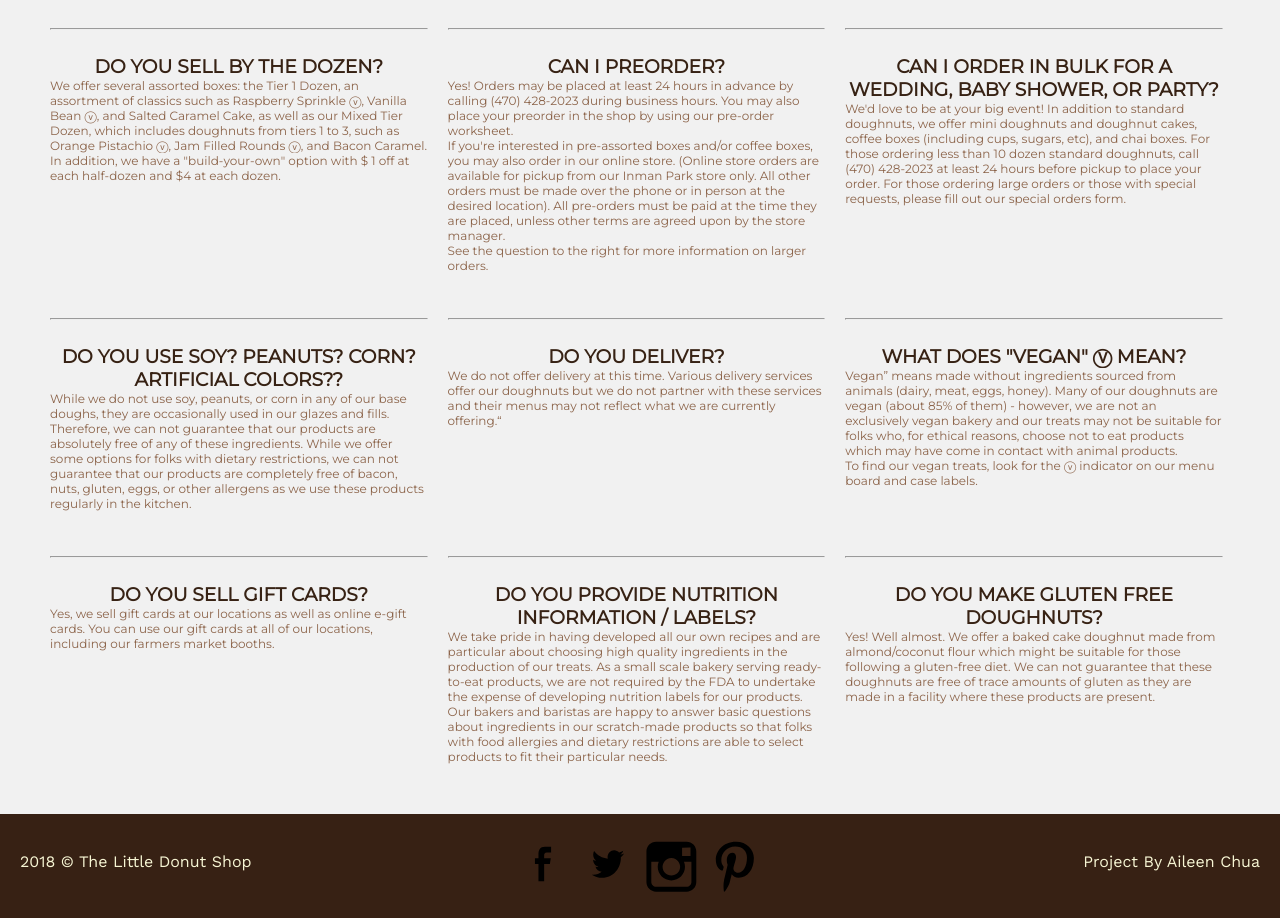
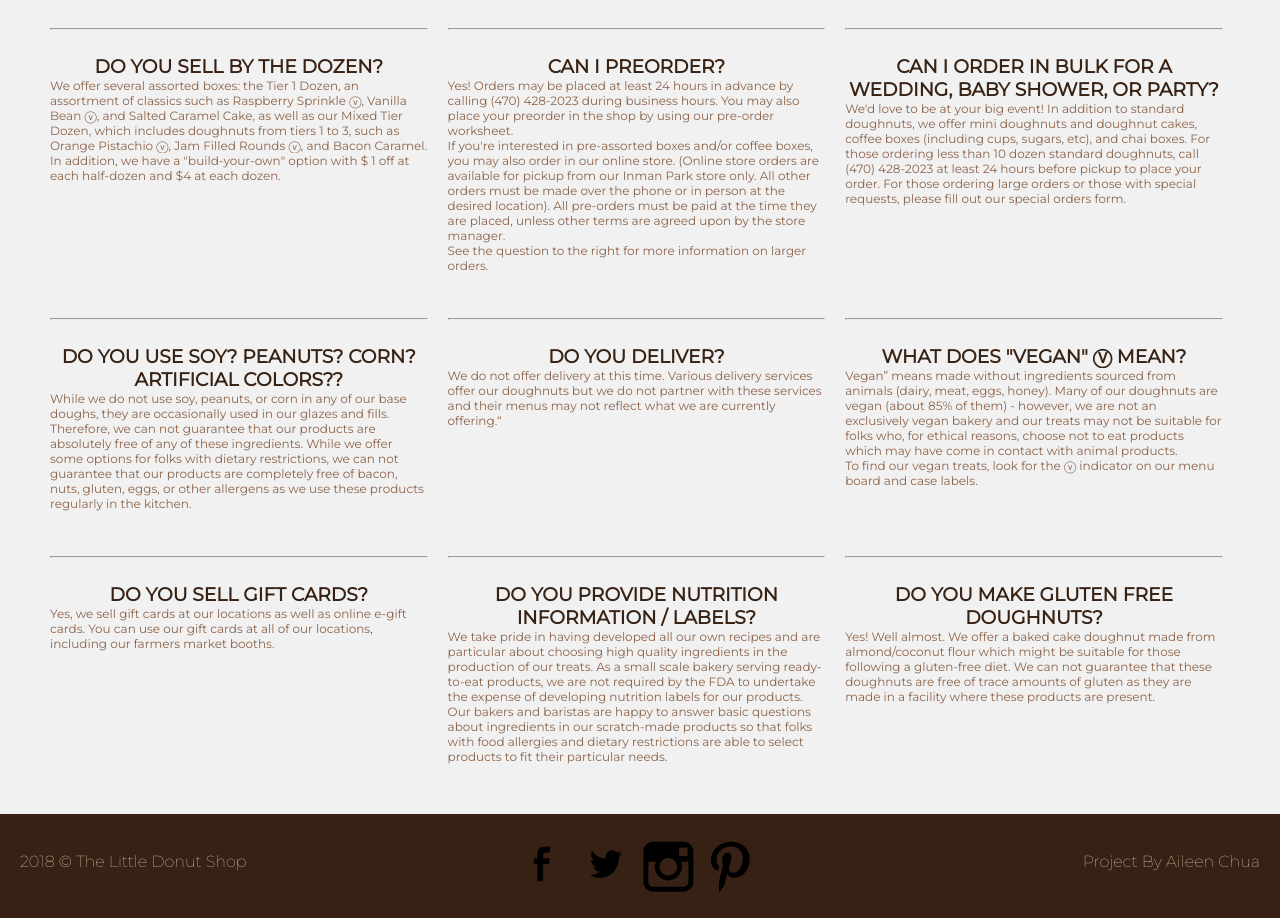
Before and after one commit to AileenChua/donut, a plain HTML site: page index.html in a window 1280 px wide. Shown: the part 3559-4477 px from the top of the page. Drawn offline with nearby package versions, Linux system fonts and the light colour scheme; files whose address does not match are found by name.

Commit message:
Update index.css

```diff
--- a/index.css
+++ b/index.css
@@ -168,6 +168,7 @@ margin-bottom:50px;
   display: flex;
   flex-flow: row;
   justify-content: space-between;
+  font-family: 'Montserrat', sans-serif;
 }
 a.offering, a.visit {
     font-size: 1.2em;
@@ -237,6 +238,7 @@ font-weight: 900;
 }
 .mainfoot p{
   line-height: 55px;
+  font-weight: 100;
 }
 .mainfoot p a{
   color: #f7f6d4;
```
